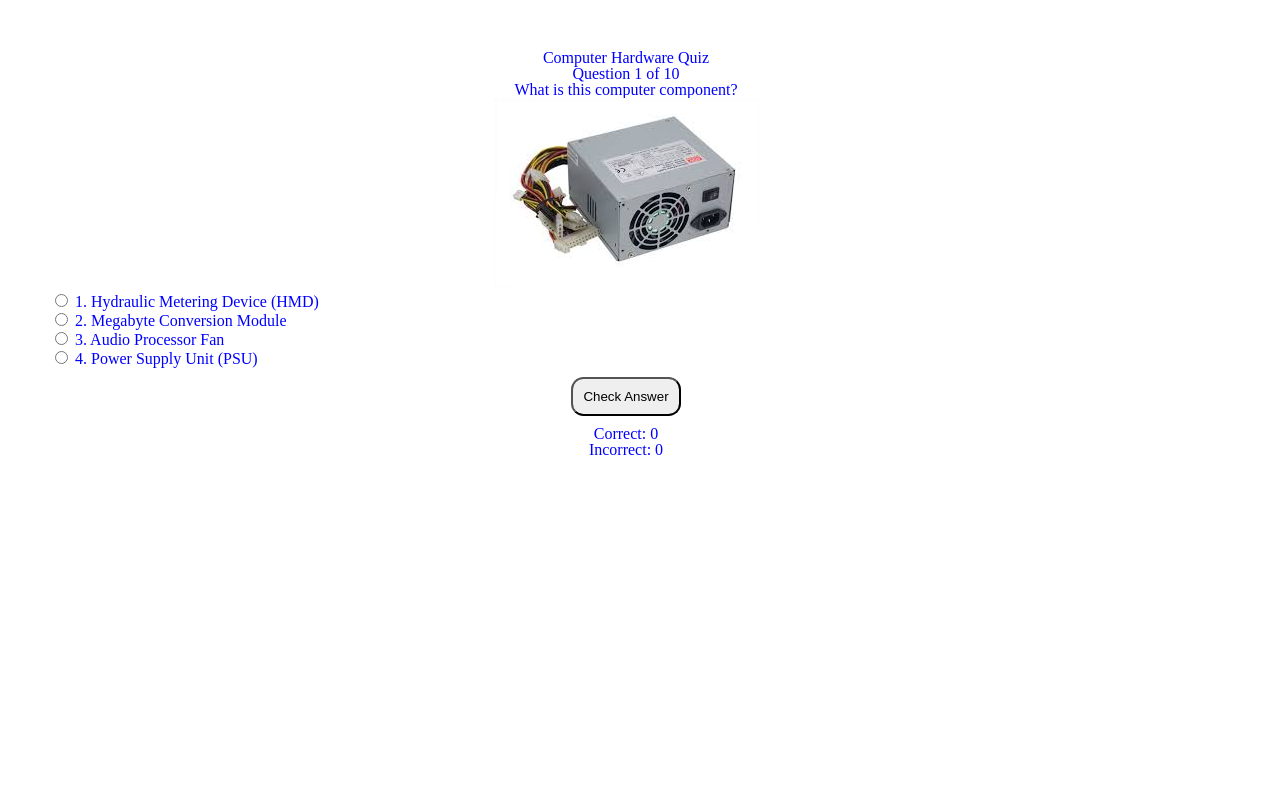
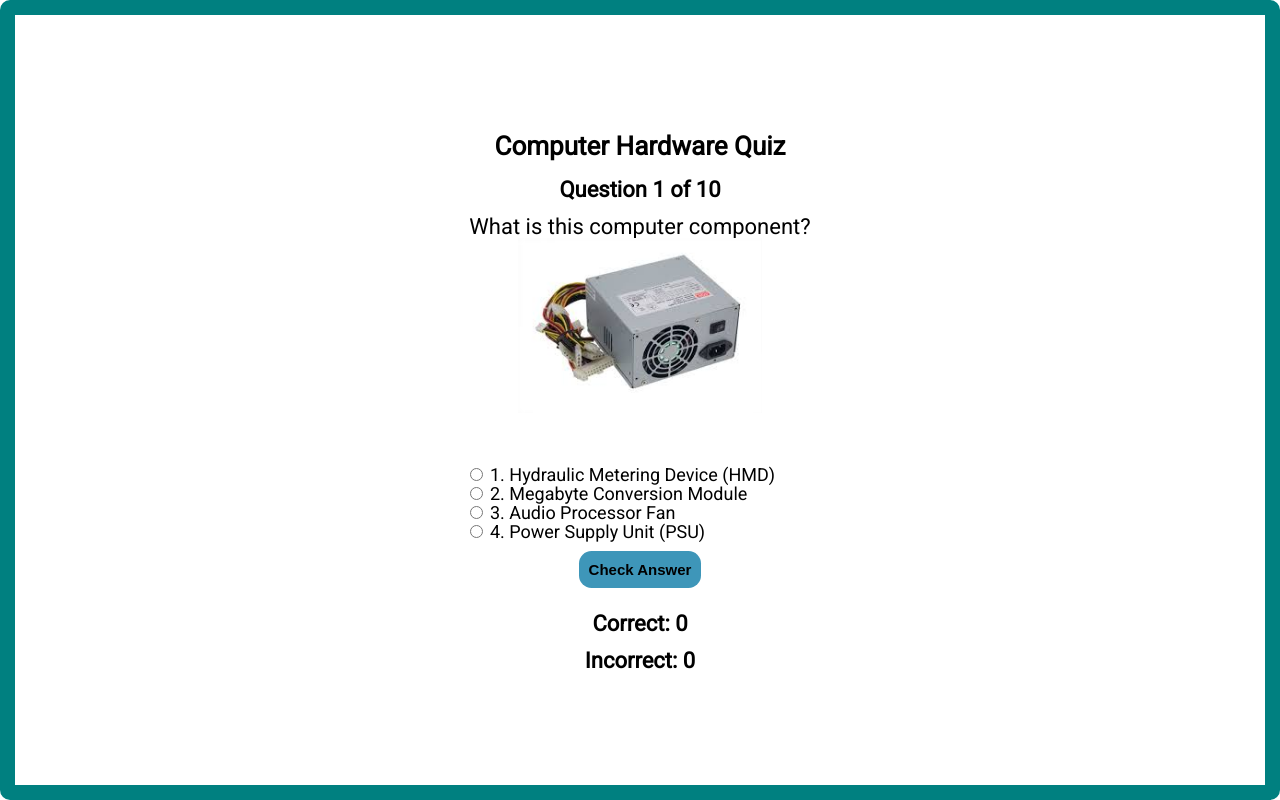
Before and after one commit to escottalexander/computer-hardware-quiz, a plain HTML site: page index.html in a window 1280 px wide. Both pictures are taken after a click on the button "Start Quiz". Drawn offline with nearby package versions, Linux system fonts and the light colour scheme.

Commit message:
Took out unnecesary div

```diff
--- a/index.css
+++ b/index.css
@@ -3,34 +3,74 @@
     box-sizing: border-box;
   }
   body {
+    position: absolute;
+  width: 100%;
+  height: 100%;
+  display: table;
     font-family: 'Roboto', sans-serif;
   }
   main {
     width: 90%;
-    margin: 0 auto;
+    margin: auto;
     text-align: center;
   }
+  h1 {
+    font-weight: bold;
+    color: black;
+    font-size: 26px;
+    margin: 20px;
+  }
+  h2 {
+    font-weight: bold;
+    color: black;
+    font-size: 18px;
+    margin: 15px;
+  }
+  h3 {
+    color: black;
+    font-size: 18px;
+    margin: 15px;
+  }
+  legend {
+    color: black;
+    font-size: 22px;
+  }
+  label {
+    color: black;
+    font-size: 16px;
+  }
   .app {
-    margin:50px;
+    display: table-cell;
+    vertical-align: middle;
     text-align: center;
-
+    border: 2px solid teal;
+    border-radius: 10px;
+    padding: 3px;
+    width: 375px;
+    height: 600px;
+    position: relative;
   }
-
+  .quiz-image {
+    height: 175px;
+  }
+  img {
+    width: auto;
+    height: 100%;
+  }
   .answers {
     text-align: left;
-    width: 300px;
+    width: 320px;
+    margin: auto;
 }
 ul > .single-answer {
     display: block;
 }
-form > div {
-    position: relative;
-  }
-  form > div > label {
-    position: absolute;
-  }
 
   button {
+    font-size: 15px;
+    font-weight: bold;
+    background-color: #3e96b9;
+    border: none;
     margin: 10px;
     padding: 10px;
     border-radius: 12.5px;
@@ -42,10 +82,63 @@ form > div {
   .bold {
    font-weight:bold;
   }
+  .hidden {
+    visibility: hidden;
+  }
 
-  @media (min-width: 700px){
-    body {
-      color: blue;
+  @media (min-width: 600px){
+    .app {
+      border: 5px solid teal;
+      padding: 10px;
+      width: 375px;
+      height: 600px;
+    }
+    .answers {
+      text-align: left;
+      width: 350px;
+      margin: auto;
+    }
+    label {
+      color: black;
+      font-size: 18px;
+    }
+  }
+
+  @media (min-width: 900px){
+    .app {
+      border: 10px solid teal;
+      width: 600px;
+      height: 600px;
     }
 
   }
+
+  @media (min-width: 1200px){
+    .app {
+      border: 15px solid teal;
+      padding: 10px;
+      width: 800px;
+      height: 600px;
+    }
+    .start-quiz {
+      margin-top: 20%;
+     }
+     h1 {
+      font-weight: bold;
+      color: black;
+      font-size: 26px;
+      margin: 20px;
+    }
+    h2 {
+      font-weight: bold;
+      color: black;
+      font-size: 22px;
+      margin: 15px;
+    }
+    h3 {
+      color: black;
+      font-size: 22px;
+      margin: 15px;
+    }
+
+  }
--- a/index.html
+++ b/index.html
@@ -3,10 +3,10 @@
 <head>
 	<meta charset="utf-8">
 	<meta name="viewport" content="width=device-width">
-	<title>Computer Hardware Quiz</title>
+  <title>Computer Hardware Quiz</title>
+  <link href="https://cdnjs.cloudflare.com/ajax/libs/meyer-reset/2.0/reset.min.css" rel="stylesheet" type="text/css">
 	<link href="index.css" rel="stylesheet" type="text/css" />
   <link href="https://fonts.googleapis.com/css?family=Roboto" rel="stylesheet">
-  <link href="https://cdnjs.cloudflare.com/ajax/libs/meyer-reset/2.0/reset.min.css" rel="stylesheet" type="text/css">
 </head>
 <body>
 <main class="app" role="main">
--- a/index.js
+++ b/index.js
@@ -1,4 +1,9 @@
 const STORE = {
+  "currentIndex": 0,
+  "correctCounter": 0,
+  "incorrectCounter": 0,
+  "selectedAnswer": 0,
+  "currentCorrectAnswer": 0,
     "questions": [
       {
         "questionNumber": "1",
@@ -46,7 +51,7 @@ const STORE = {
         "questionNumber": "7",
         "question": "What does a hard drive do?",
         "questionImage": false,
-        "answers": ["1. Keeps the computer from crashing on impact", "2. Stores data", "3. Keeps the mainframe on track", "4. Drives the logic"],
+        "answers": ["1. Keeps the computer from crashing", "2. Stores data", "3. Keeps the mainframe on track", "4. Drives the logic"],
         "correctAnswer": 2
       },
       {
@@ -67,78 +72,22 @@ const STORE = {
         "questionNumber": "10",
         "question": "What does the pictured item do?",
         "questionImage": "./images/image2.jpeg",
-        "answers": ["1. It’s an internal WiFi antenna", "2. It dispels heat from the CPU", "3. It connects the computer to the internet", "4. It stores browser cookies"],
+        "answers": ["1. It’s an internal WiFi antenna", "2. It dispels heat from the CPU", "3. It connects to the internet", "4. It stores browser cookies"],
         "correctAnswer": 2
       },
-    ],
-    "currentIndex": 0,
-    "correctCounter": 0,
-    "incorrectCounter": 0,
-    "selectedAnswer": 0,
-    "currentCorrectAnswer": 0
+    ]
   };
 
   function initialLoad() {
-    $(".app").html(`<header role="banner">
+    $(".app").html(`
+    <header role="banner">
               <h1 class="quiz-name">Welcome to the Computer Hardware Quiz!</h1>
           </header>
           <div class="start-page">
               <h2>Lets see how much you know about computers!</h2>
         <button id="start-quiz">Start Quiz</button>
-          </div>`);
-  }
-
-  function generateAnswers(index) {
-    let ansArr = STORE.questions[index].answers.map(function (x, i) {
-      return `<div class="single-answer"><input type="radio" role="radio" name="answers" id="ans-${i + 1}" value="${i + 1}">
-                          <label id="ans-${i + 1}-label" for="ans-${i + 1}">${STORE.questions[index].answers[i]}</label></div>
-                          `
-    });
-    return ansArr.join("");
-  }
-
-  function loadQuestion(index) {
-    STORE.selectedAnswer = 0;
-    STORE.currentCorrectAnswer = STORE.questions[index].correctAnswer;
-    $(".app").html(`<header role="banner">
-              <h1 class="quiz-name">Computer Hardware Quiz</h1>
-          </header>
-          <div class="quiz">
-        <h2>Question <span class="js-question-number">${STORE.questions[index].questionNumber}</span> of 10</h2>
-              <form action="none">
-          <fieldset>
-                  <legend class="question">${STORE.questions[index].question}</legend>
-                  <div class="quiz-image">${STORE.questions[index].questionImage !== false ? `<img role="presentation" src="${STORE.questions[index].questionImage}" />` : ``}</div>
-                      <ul class="answers" role="radiogroup">
-                          ${generateAnswers(index)}
-                      </ul>
-                  </fieldset>
-          <div class="js-button">
-                  <button id="submit" type="submit">Check Answer</button>
           </div>
-              </form>
-        <h2>Correct: <span class="js-questions-correct">${STORE.correctCounter}</span></h2><h2>Incorrect: <span class="js-questions-incorrect">${STORE.incorrectCounter}</span> </h2>
-          </div>`);
-  }
-
-  function checkAnswer() {
-    event.preventDefault();
-    if (STORE.selectedAnswer === 0) {
-      alert("Please select an answer!");
-    } else if (STORE.selectedAnswer === STORE.currentCorrectAnswer) {
-      STORE.correctCounter += 1;
-      $('.js-questions-correct').text(STORE.correctCounter);
-      $(`#ans-${STORE.currentCorrectAnswer}-label`).append(" - <b>CORRECT!</b>");
-      $(`#ans-${STORE.currentCorrectAnswer}-label`).addClass("bold");
-      $(".js-button").html('<button id="next-question" type="next">Next</button>');
-    } else if (STORE.selectedAnswer !== STORE.currentCorrectAnswer) {
-      STORE.incorrectCounter += 1;
-      $('.js-questions-incorrect').text(STORE.incorrectCounter);
-      $(`#ans-${STORE.currentCorrectAnswer}-label`).append(" - <b>This is the correct answer.</b>");
-      $(`#ans-${STORE.currentCorrectAnswer}-label`).addClass("bold");
-      $(`#ans-${STORE.selectedAnswer}-label`).addClass("strikethrough");
-      $(".js-button").html('<button id="next-question" type="next">Next</button>');
-    }
+          `);
   }
 
   function startQuiz() {
@@ -151,17 +100,60 @@ const STORE = {
     loadQuestion(0);
   }
 
-  function finalReview() {
-    $(".app").html(`<header role="banner">
+  function loadQuestion(index) {
+    STORE.selectedAnswer = 0;
+    STORE.currentCorrectAnswer = STORE.questions[index].correctAnswer;
+    $(".app").html(`
+          <header role="banner">
               <h1 class="quiz-name">Computer Hardware Quiz</h1>
           </header>
-          <div class="final-results">
-              <h2>Let's see how you did.</h2>
-        <h3>You got <span class="js-correct-questions">${STORE.correctCounter}</span> out of 10 correct.</h3>
-        <h3 class="js-final-statement">${STORE.correctCounter === 10 ? "Congratulations! You are a computer genius!" : STORE.correctCounter > 7 ? "Thatsa Fantastic!" : "You need work before you will be a computer genius."}</h3>
-        <h3 class="question-reset">Would you  like to try the quiz again?</h3>
-        <button id="reset-quiz" type="reset">Reset Quiz</button>
-          </div>`);
+        <h2>Question <span class="js-question-number">${STORE.questions[index].questionNumber}</span> of 10</h2>
+              <form action="none">
+          <fieldset>
+                  <legend class="question">${STORE.questions[index].question}</legend>
+                  ${STORE.questions[index].questionImage !== false ? `<div class="quiz-image"><img role="presentation" src="${STORE.questions[index].questionImage}" /></div>` : ``}
+                  <div class="js-feedback">
+                  <h3 class="hidden">placeholder</h3>
+                  </div>
+                  <ul class="answers" role="radiogroup">
+                          ${generateAnswers(index)}
+                      </ul>
+                  </fieldset>
+          <div class="js-button">
+                  <button id="submit" type="submit">Check Answer</button>
+          </div>
+              </form>
+        <h2>Correct: <span class="js-questions-correct">${STORE.correctCounter}</span></h2><h2>Incorrect: <span class="js-questions-incorrect">${STORE.incorrectCounter}</span> </h2>
+          `);
+  }
+
+  function generateAnswers(index) {
+    let ansArr = STORE.questions[index].answers.map(function (x, i) {
+      return `<div class="single-answer"><input type="radio" role="radio" name="answers" id="ans-${i + 1}" value="${i + 1}">
+                          <label id="ans-${i + 1}-label" for="ans-${i + 1}">${STORE.questions[index].answers[i]}</label></div>
+                          `
+    });
+    return ansArr.join("");
+  }
+
+  function checkAnswer() {
+    event.preventDefault();
+    if (STORE.selectedAnswer === 0) {
+      alert("Please select an answer!");
+    } else if (STORE.selectedAnswer === STORE.currentCorrectAnswer) {
+      STORE.correctCounter += 1;
+      $('.js-questions-correct').text(STORE.correctCounter);
+      $(`.js-feedback`).html("<h3 class='bold'>CORRECT!</h3>");
+      $(`#ans-${STORE.currentCorrectAnswer}-label`).addClass("bold");
+      $(".js-button").html('<button id="next-question" type="next">Next</button>');
+    } else if (STORE.selectedAnswer !== STORE.currentCorrectAnswer) {
+      STORE.incorrectCounter += 1;
+      $('.js-questions-incorrect').text(STORE.incorrectCounter);
+      $(`.js-feedback`).html("<h3 class='bold'>INCORRECT</h3>");
+      $(`#ans-${STORE.currentCorrectAnswer}-label`).addClass("bold");
+      $(`#ans-${STORE.selectedAnswer}-label`).addClass("strikethrough");
+      $(".js-button").html('<button id="next-question" type="next">Next</button>');
+    }
   }
 
   function nextQuestion() {
@@ -172,6 +164,21 @@ const STORE = {
     } else {
       loadQuestion(STORE.currentIndex);
     }
+  }
+
+  function finalReview() {
+    $(".app").html(`
+    <header role="banner">
+              <h1 class="quiz-name">Computer Hardware Quiz</h1>
+          </header>
+          <div class="final-results">
+              <h2>Let's see how you did.</h2>
+        <h3>You got <span class="js-correct-questions">${STORE.correctCounter}</span> out of 10 correct.</h3>
+        <h3 class="js-final-statement">${STORE.correctCounter === 10 ? "Congratulations! You are a computer genius!" : STORE.correctCounter > 7 ? "Thatsa Fantastic!" : "You need work before you will be a computer genius."}</h3>
+        <h3 class="question-reset">Would you  like to try the quiz again?</h3>
+        <button id="reset-quiz" type="reset">Reset Quiz</button>
+          </div>
+          `);
   }
 
   // handle clicks
```
